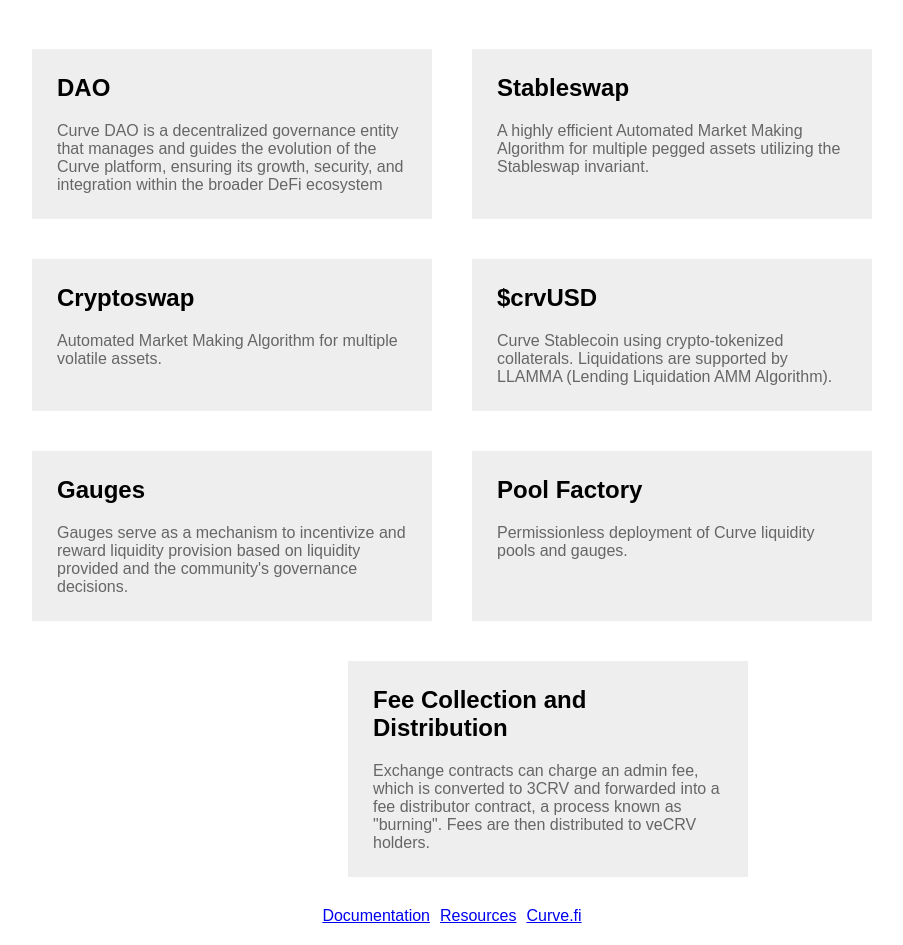
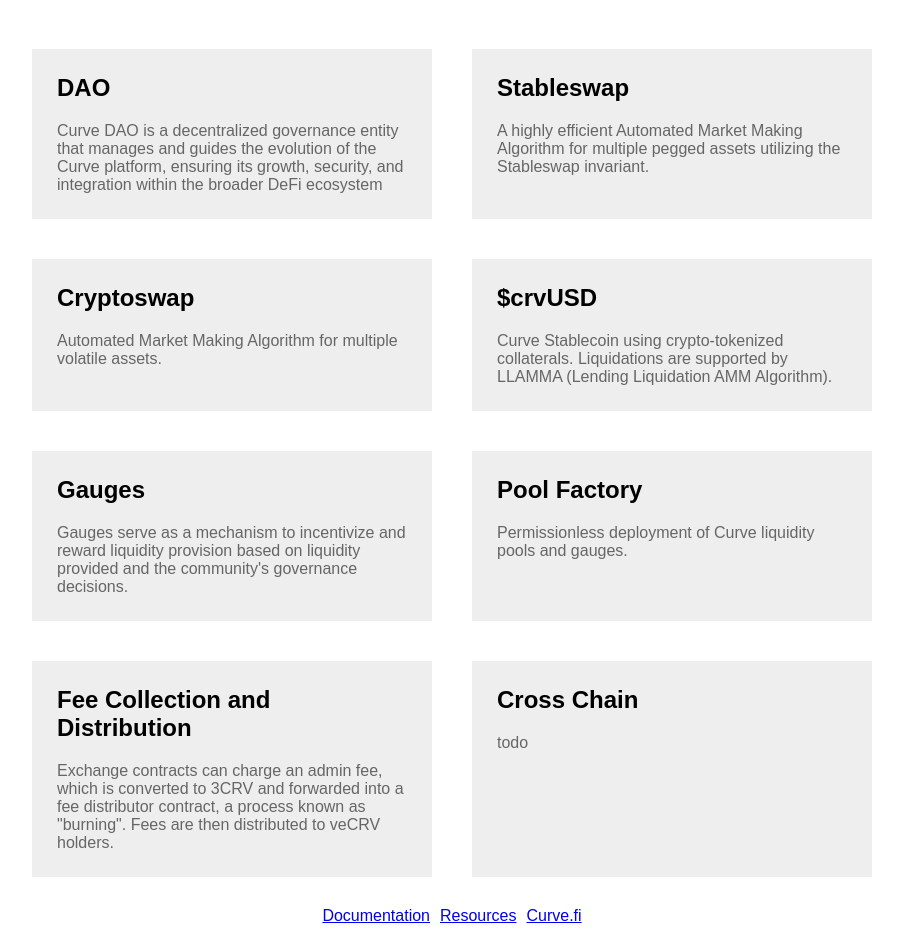
Before and after one commit to CurveDocs/curve-docs-landing, a website built with Parcel: page index.html in a window 1280 px wide. Shown: the part 98-1043 px from the top of the page, without its empty margins (188-1091 px from the left). Built offline with nearby package versions, Linux system fonts and the light colour scheme; files whose address does not match are found by name.

Commit message:
crosschain

```diff
--- a/index.html
+++ b/index.html
@@ -76,6 +76,17 @@
               </p>
             </a>
           </li>
+        </li>
+        <li class="feature">
+          <a
+            href="https://docs.curve.fi/curve_dao/evm-sidechains/overview/"
+          >
+            <h2>Cross Chain</h2>
+            <p>
+              todo
+            </p>
+          </a>
+        </li>
         </ul>
       </main>
       <footer>
```
